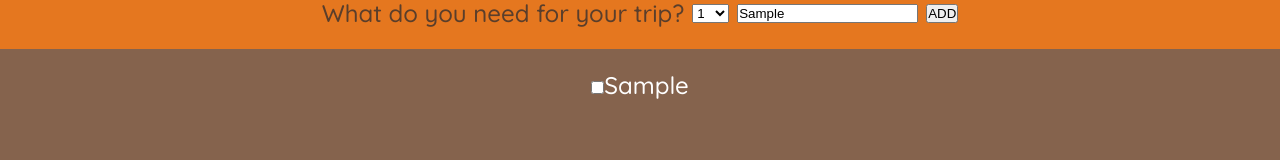
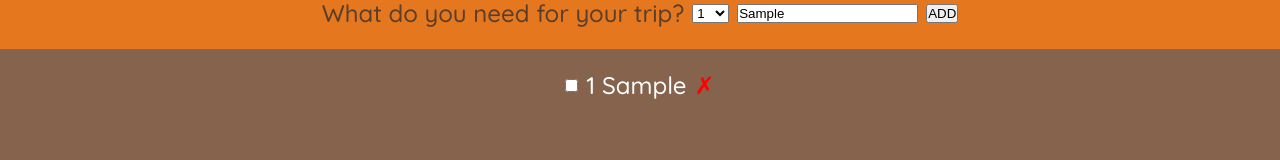
Before and after one commit to abkhale17/react-projects, a React (Create React App) app: page / in a window 1280 px wide. Both pictures are taken after typing "Sample" into the empty fields and a click on the button "ADD". Shown: the part 151-311 px from the top of the page. Built offline with nearby package versions, Linux system fonts and the light colour scheme.

Commit message:
add list check/delete func

```diff
--- a/src/travel-list/App.css
+++ b/src/travel-list/App.css
@@ -73,3 +73,18 @@ body {
   padding: 1.6rem 0;
   text-align: center;
 }
+
+.travel-item {
+  display: flex;
+  gap: 0.8rem;
+  align-items: center;
+}
+
+.delete-item {
+  cursor: pointer;
+  color: red;
+}
+
+.completed-item {
+  text-decoration: line-through;
+}
--- a/src/travel-list/App.js
+++ b/src/travel-list/App.js
@@ -4,13 +4,35 @@ import "./App.css"
 function App() {
   const [traveList, setTravelList] = useState([])
   const [formData, setFormData] = useState({
+    id: null,
+    isCompleted: false,
     total: 1,
-    item: ""
+    itemName: ""
   })
 
   function handleSubmit(e) {
     e.preventDefault()
+    formData.id = Math.floor(Math.random() * 100000000 )
     setTravelList(traveList.concat(formData))
+  }
+
+  function markAsCompleted(id) {
+    console.log(traveList, "old")
+    let list = traveList.map(item => {
+      if(id === item.id) {
+        return {
+          ...item,
+          isCompleted: !item.isCompleted,
+        }
+      }
+      return item
+    })
+    console.log(list, "new")
+    setTravelList(list)
+  }
+
+  function deleteItem(id) {
+    setTravelList(traveList.filter(item => id !== item.id))
   }
 
   return (
@@ -25,7 +47,7 @@ function App() {
             Array(20).fill(0).map((_, key) => <option key={key} value={key+1} >{key+1}</option>)
           }
         </select>
-        <input type="text" placeholder="item..." value={formData.item} onChange={e => setFormData({ ...formData, item: e.target.value })}></input>
+        <input type="text" placeholder="item..." value={formData.itemName} onChange={e => setFormData({ ...formData, itemName: e.target.value })}></input>
         <button type="submit">ADD</button>
       </form>
       <main className="list-items">
@@ -33,8 +55,13 @@ function App() {
         {
           !traveList.length
             ? <p>Travel item list will appear here...</p>
-            : traveList.map((item, index) => <TravelListItem item={item} />)
-
+            : traveList.map((item, index) => (
+              <li className="travel-item" key={item.id}>
+                  <input onClick={() => markAsCompleted(item.id)} type="checkbox" id={"travel-item-"+item.id}></input>
+                  <label className={item.isCompleted ? "list-title completed-item" : "list-title"} htmlFor={"travel-item-"+item.id}>{item.total} {item.itemName}</label>
+                <span onClick={() => deleteItem(item.id)} className="delete-item">&#x2717;</span>
+              </li>
+            ))
         }
         </div>
         <div className="filters">
@@ -54,13 +81,4 @@ function App() {
   )
 }
 
-function TravelListItem({item}) {
-  return (
-    <li>
-      <input type="checkbox" id="travel-item"></input>
-      <label>{item.item}</label>
-    </li>
-  )
-}
-
 export default App
```
